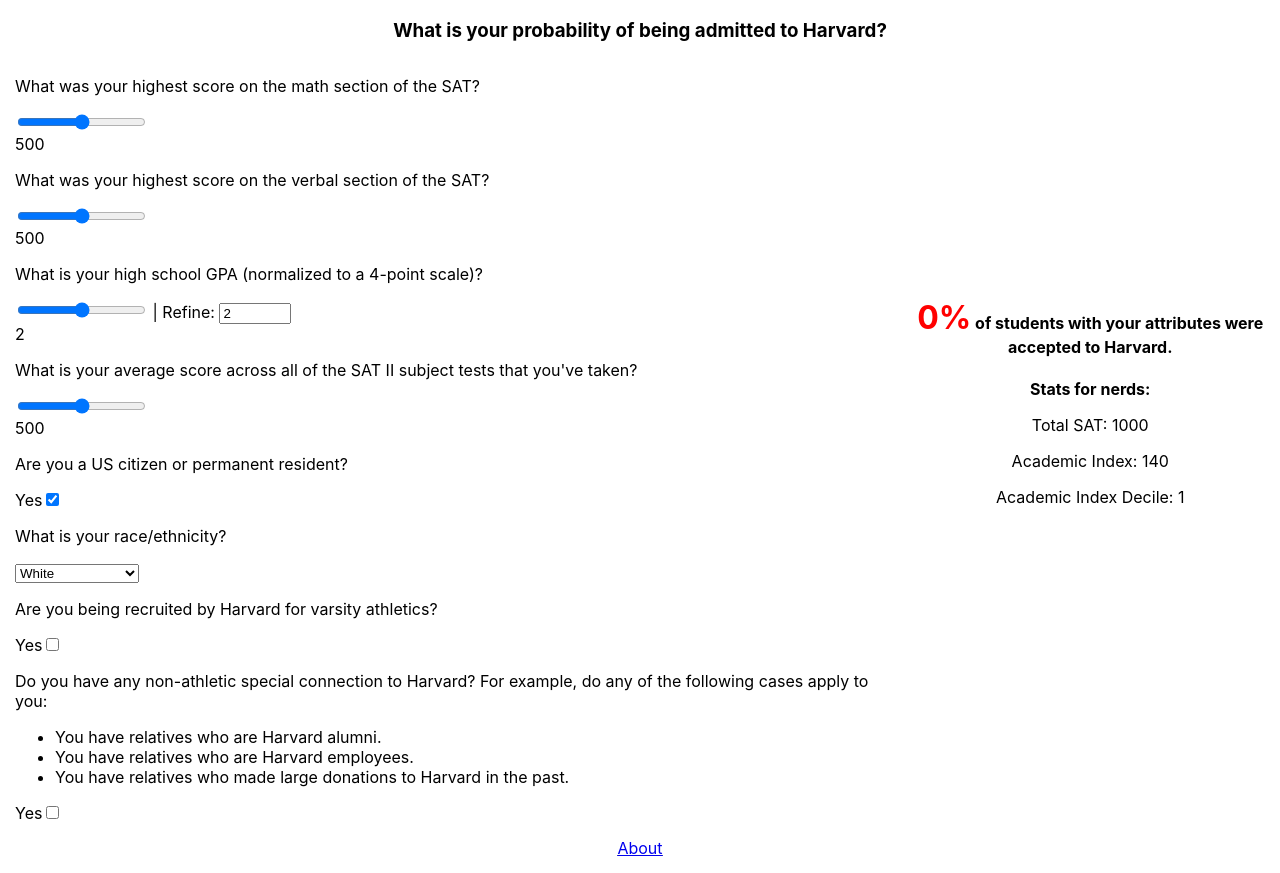
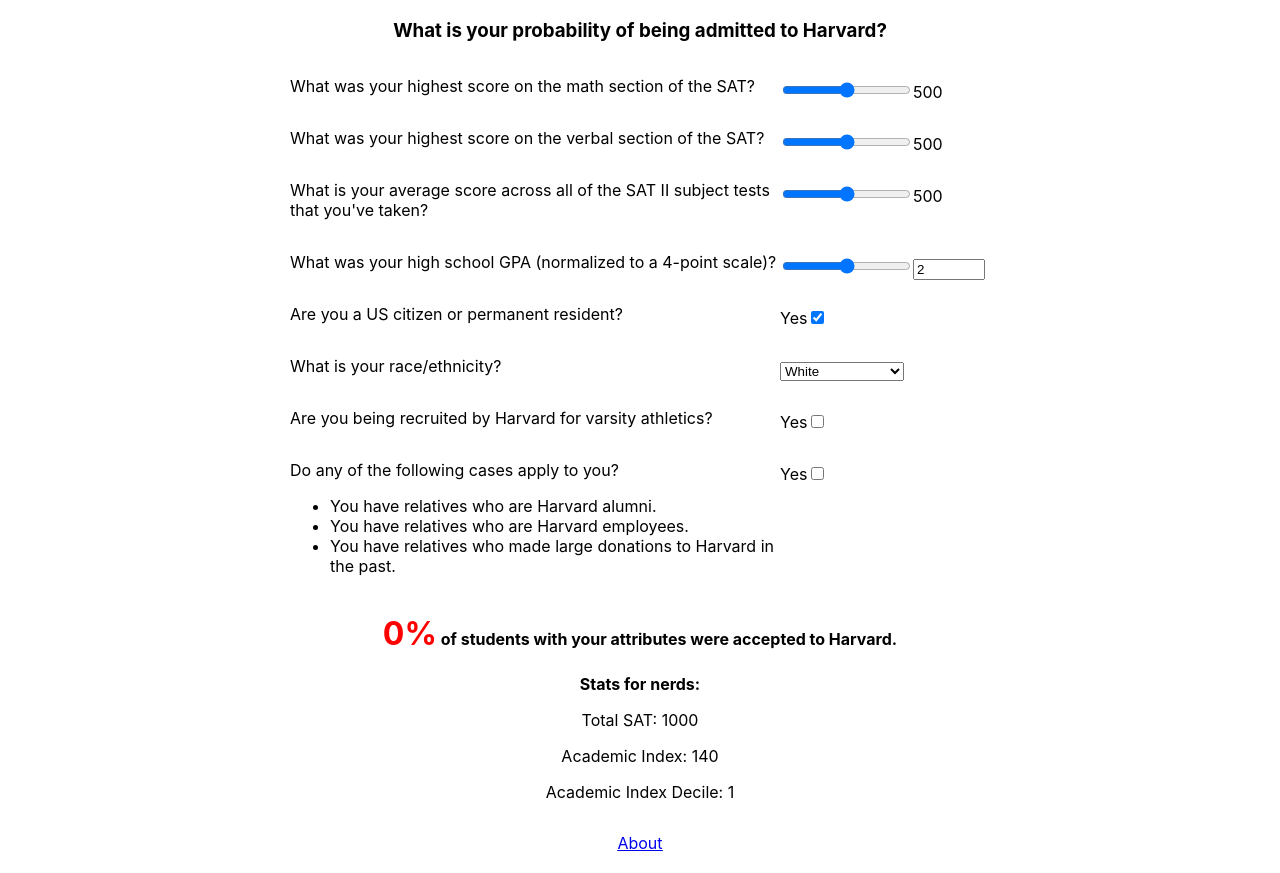
Before and after one commit to wkoury/harvard-admissions, a React (Create React App) app: page / in a window 1280 px wide. Built offline with nearby package versions, Linux system fonts and the light colour scheme.

Commit message:
Cleaner layout

```diff
--- a/src/App.css
+++ b/src/App.css
@@ -1,5 +1,10 @@
 .App {
   text-align: center;
+}
+
+.app{
+  max-width: 700px;
+  margin: auto;
 }
 
 .form{
@@ -8,10 +13,6 @@
 
 .probability{
   text-align: center;
-  position: absolute;
-  top: 50%;
-  -ms-transform: translateY(-50%);
-  transform: translateY(-50%);
 }
 
 .bigger {
@@ -27,12 +28,23 @@
   float: left;
 }
 
+.row{
+  margin-left: 15px;
+  display: inline;
+}
+
 .left{
   width: 70%;
 }
 
 .right{
   width: 30%;
+}
+
+.row:after{
+  content: "";
+  display: table;
+  clear: both;
 }
 
 .footer{
@@ -49,3 +61,9 @@
 .about{
   margin-left: 15px;
 }
+
+/* @media screen and (max-width:600px) {
+  .column {
+    width: 100%;
+  }
+} */
--- a/src/components/About.js
+++ b/src/components/About.js
@@ -8,7 +8,7 @@
             <p>Harvard employs a holistic admissions process, which means that there are many other factors than academics that determine your admissions chances.</p>
             <p>Holistic admissions are inherently random, so even the most academically qualified applicants may not have a large admissions probability.</p>
             <p>The designers of this website hope that you will use this information when deciding which colleges to apply to. Our primary motivation is providing information to the public.</p>
-            <p>The underlying research behind this site was done by Drs. Tyler Ransom, Josh Kinsler, and Peter Arcidiacono. Web development was done by William Koury.</p>
+            <p>The underlying research behind this site was done by Drs. Tyler Ransom, Josh Kinsler, and Peter Arcidiacono. Web development was done by Will Koury.</p>
             <span><center><a href='https://tyleransom.github.io/research/legacyathlete.pdf' rel='noopener noreferrer' target='_blank'>Research</a> | <a href='https://github.com/wkoury/harvard-admissions' rel='noopener noreferrer' target='_blank'>GitHub</a></center></span>
         </div>
     );
--- a/src/components/Form.js
+++ b/src/components/Form.js
@@ -59,18 +59,14 @@
     }
 
     render(){
+        return(
+            <div className='content'>
 
-        const Spacer = () => {
-            return (
-                <span> | Refine: </span>
-            );
-        };
-
-        return(
-            <div className='form'>
+            <div className='row'>
                 <div className='column left'>
-                    <form>
                     <p><label>What was your highest score on the math section of the SAT?</label></p>
+                </div>
+                <div className='column right'>
                     <input
                         type='range'
                         min={200}
@@ -78,9 +74,15 @@
                         value={this.state.mathSAT}
                         step={10} name='mathSAT'
                         onChange={this.handleChange}/>
-                        <div>{this.state.mathSAT}</div>
+                    <span>{this.state.mathSAT}</span>
+                </div>
+            </div>
 
+            <div className='row'>
+                <div className='column left'>
                     <p><label>What was your highest score on the verbal section of the SAT?</label></p>
+                </div>
+                <div className='column right'>
                     <input
                     type='range'
                         min={200}
@@ -88,10 +90,32 @@
                         value={this.state.verbalSAT}
                         step={10} name='verbalSAT'
                         onChange={this.handleChange}/>
-                        <div>{this.state.verbalSAT}</div>
+                    <span>{this.state.verbalSAT}</span>
+                </div>
+            </div>
 
-                        <p><label>What is your high school GPA (normalized to a 4-point scale)?</label></p>
-                        <span><input
+            <div className='row'>
+                <div className='column left'>
+                    <p><label>What is your average score across all of the SAT II subject tests that you've taken?</label></p>
+                </div>
+                <div className='column right'>
+                    <input
+                            type='range'
+                            min={200}
+                            max={800}
+                            value={this.state.subjetSAT}
+                            step={10} name='subjectSAT'
+                            onChange={this.handleChange}/>
+                    <span>{this.state.subjectSAT}</span>
+                </div>
+            </div>
+
+            <div className='row'>
+                <div className='column left'>
+                    <p><label>What was your high school GPA (normalized to a 4-point scale)?</label></p>
+                </div>
+                <div className='column right'>
+                    <input
                         type='range'
                         min={0.0}
                         max={4.0}
@@ -100,7 +124,7 @@
                         name='GPA'
                         onChange={this.handleChange}
                         />
-                            <Spacer />
+                    {/* <span> | Refine: </span> */}
                     <input
                         type='number'
                         min={0}
@@ -111,26 +135,26 @@
                         name='GPA'
                         size={75}
                         onChange={this.handleChange} />
-                        <div>{this.state.GPA}</div></span>
+                </div>
+            </div>
 
-                        <p><label>What is your average score across all of the SAT II subject tests that you've taken?</label></p>
-                        <input
-                            type='range'
-                            min={200}
-                            max={800}
-                            value={this.state.subjetSAT}
-                            step={10} name='subjectSAT'
-                            onChange={this.handleChange}/>
-                        <div>{this.state.subjectSAT}</div>
-
+            <div className='row'>
+                <div className='column left'>
                     <p><label>Are you a US citizen or permanent resident?</label></p>
+                </div>
+                <div className='column right'>
                     Yes<input
                         type='checkbox'
                         checked={this.state.citizenship}
                         name='citizenship'
                         onChange={this.check}/>
-
+                </div>
+            </div>
+            <div className='row'>
+                <div className='column left'>
                     <p><label>What is your race/ethnicity?</label></p>
+                </div>
+                <div className='column right'>
                 <select
                         name="ethnicity"
                         checked={this.state.ethnicity}
@@ -142,28 +166,41 @@
                             <option value='other'>Other</option>
                             <option value='undisclosed'>Prefer not to say</option>
                     </select>
+                </div>
+            </div>
 
+            <div className='row'>
+                <div className='column left'>
                     <p><label>Are you being recruited by Harvard for varsity athletics?</label></p>
+                </div>
+                <div className='column right'>
                     Yes<input
                         type='checkbox'
                         name='athletics'
                         checked={this.state.athletics}
                         onChange={this.check}/>
+                </div>
+            </div>
 
-                        <p><label>Do you have any non-athletic special connection to Harvard? For example, do any of the following cases apply to you:</label></p>
+            <div className='row'>
+                <div className='column left'>
+                    <p><label>Do any of the following cases apply to you?</label></p>
                     <ul>
                         <li>You have relatives who are Harvard alumni.</li>
                         <li>You have relatives who are Harvard employees.</li>
                         <li>You have relatives who made large donations to Harvard in the past.</li>
                     </ul>
+                </div>
+                <div className='column right'>
                     Yes<input
                         type='checkbox'
                         name='connections'
                         checked={this.state.connections}
                         onChange={this.check}/>
-                    </form>
                 </div>
-                <div className='column right'>
+            </div>
+
+                <div>
                     <Probability
                         mathSAT={this.state.mathSAT}
                         verbalSAT={this.state.verbalSAT}
```
Lines whose indentation alone changed are shown as unchanged.
